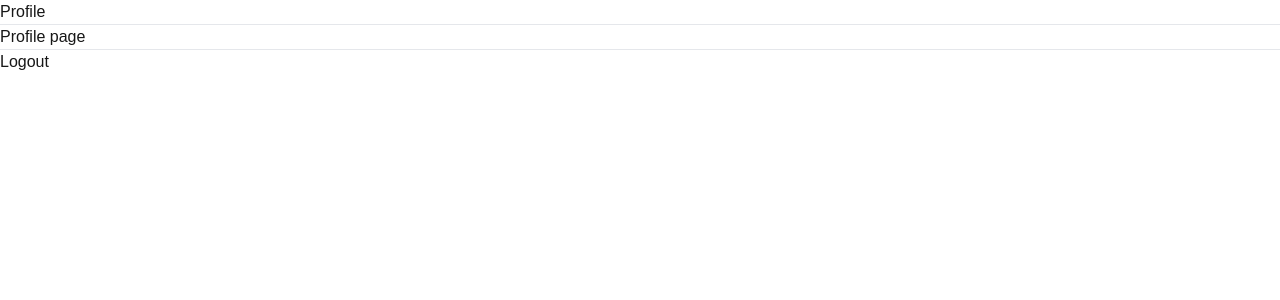
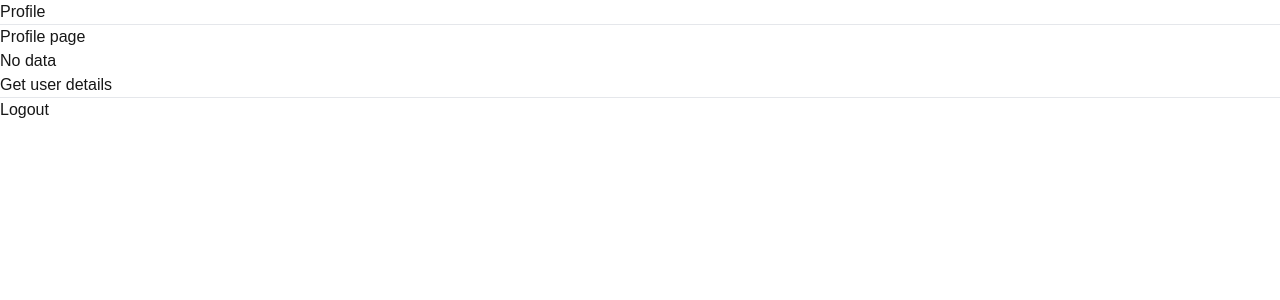
Before and after one commit to Veera5iva/auth-app-nextjs, a Next.js app: page /profile in a window 1280 px wide. Shown: the top 300 px of the page. Built offline with nearby package versions, Linux system fonts and the light colour scheme.

Commit message:
add get user details function in the profile page

```diff
--- a/src/app/profile/page.tsx
+++ b/src/app/profile/page.tsx
@@ -1,11 +1,14 @@
 "use client";
 import axios from "axios";
+import Link from "next/link";
 import { useRouter } from "next/navigation";
+import { useState } from "react";
 import toast, { Toaster } from "react-hot-toast";
 
 
 export default function ProfilePage() {
    const router = useRouter();
+   const [data, setData] = useState("nothing");
    const logout = async () => {
       try {
          await axios.get("/api/users/logout");
@@ -18,12 +21,28 @@ export default function ProfilePage() {
       }
 
    }
+
+   const getUserDetails = async () => {
+      const response = await axios.get("/api/users/userData");
+      console.log(response.data);
+      setData(response.data.data._id);
+
+   }
+
+
+
    return (
       <div className="flex flex-col items-center justify-center min-h-screen gap-y-1">
          <Toaster position="top-right" reverseOrder={false}/>
          <h1 className="text-3xl">Profile</h1>
          <hr />
          <p className="text-2xl">Profile page</p>
+         <h2>{data === "nothing" ? "No data" : <Link href={`/profile/${data}`}>Visit Profile</Link>}</h2>
+         <button
+            className="bg-blue-500 hover:bg-blue-700 text-white font-bold py-2 px-4 rounded"
+            onClick={getUserDetails}
+         >Get user details</button>
+
          <hr />
          <button
             className="bg-orange-500 hover:bg-orange-700 text-white font-bold py-2 px-4 rounded"
```
Also changed, not shown: src/app/api/users/userData/route.ts (+5 -5 lines).
